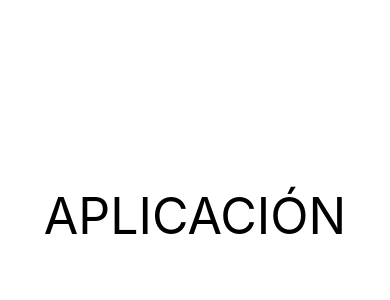
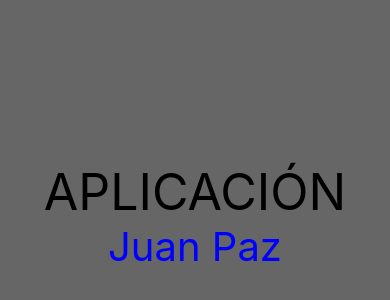
Before and after one commit to jritsqmet/app-mov2-temp, a React Native app: screen / in a window 390 px wide. Shown: the part 206-506 px from the top of the page. Built offline with nearby package versions, Linux system fonts and the light colour scheme.

Commit message:
Creación de nueva ventana

```diff
--- a/App.tsx
+++ b/App.tsx
@@ -5,6 +5,8 @@ export default function App() {
   return (
     <View style={styles.container}>
       <Text style={{ fontSize:50}}>APLICACIÓN</Text>
+      <Text style={styles.txt}>Juan Paz</Text>
+
 
       <StatusBar style="auto" />
     </View>
@@ -14,8 +16,12 @@ export default function App() {
 const styles = StyleSheet.create({
   container: {
     flex: 1,
-    backgroundColor: '#fff',
+    backgroundColor: '#666',
     alignItems: 'center',
     justifyContent: 'center',
   },
+  txt:{
+    color: 'blue',
+    fontSize:40
+  }
 });
```
Also changed, not shown: screens/JuanScreen.tsx (added, +12 -0 lines).
